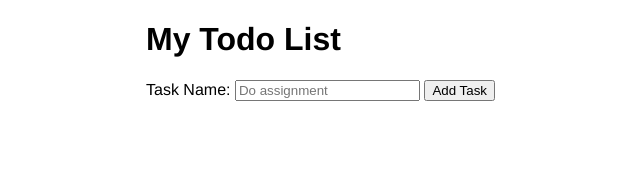
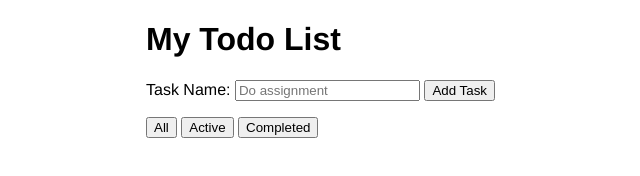
Before and after one commit to PaulAlvarez13/todo, a plain HTML site: page index.html in a window 1280 px wide. Shown: the whole page, without its empty margins (194-834 px from the left). Drawn offline with Linux system fonts and the light colour scheme.

Commit message:
added button functionality

```diff
--- a/index.html
+++ b/index.html
@@ -22,6 +22,9 @@
   </form>
   <ul id="todo-list">
   </ul>
+  <button type="button" id="show-all">All</button>
+  <button type="button" id="show-active">Active</button>
+  <button type="button" id="show-completed">Completed</button>
 
   <script type="text/template" id="list-item-template">
     <li class="task">
```
